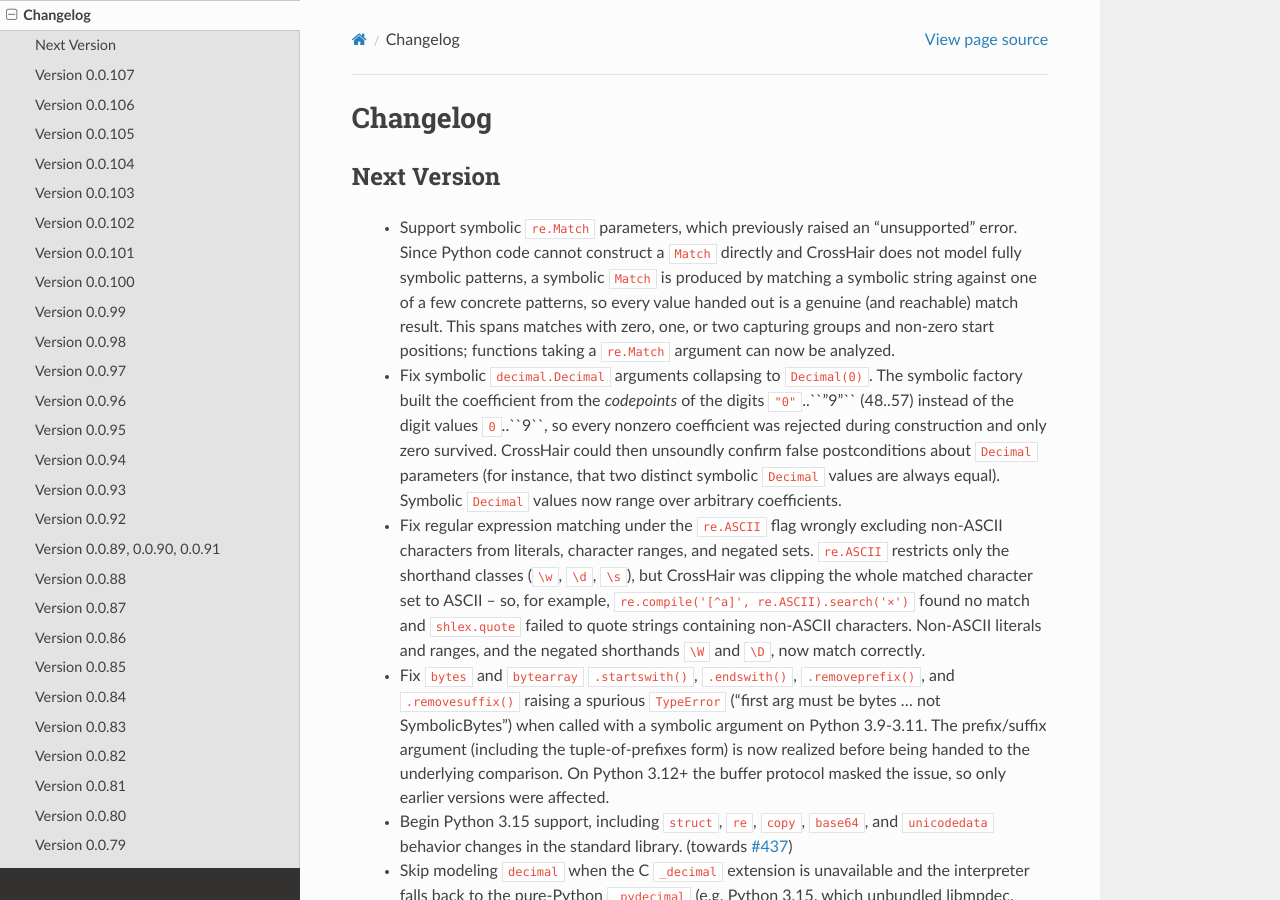
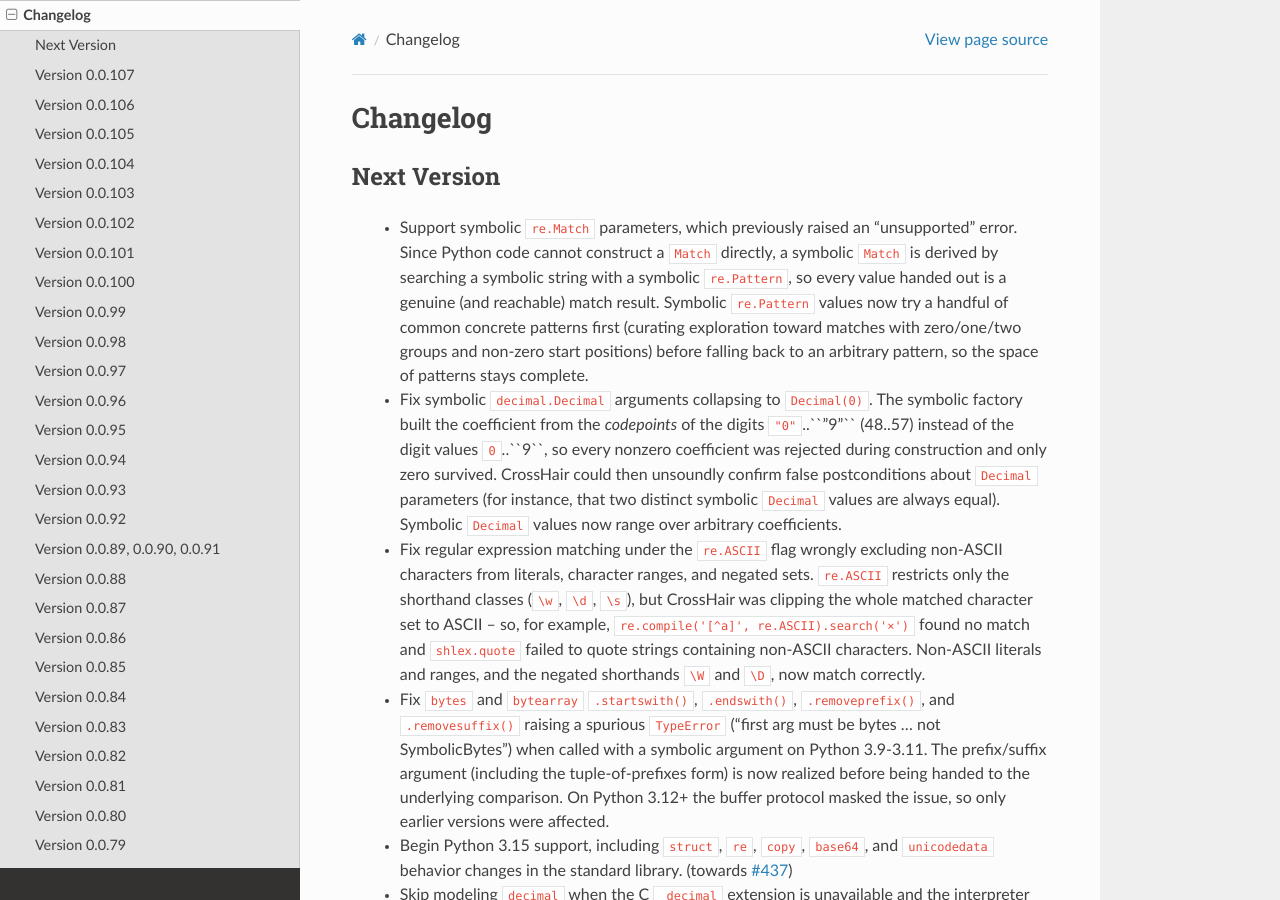
Before and after one commit to pschanely/CrossHair, a Sphinx documentation site: the page built from doc/source/changelog.rst, in a window 1280 px wide and 900 px high. Built offline with Sphinx 7.4.7 and the Read the Docs theme 3.1.0, drawn with Linux system fonts in a browser that asks for light colours; the version number is read from the project's files by our own code.

Commit message:
Derive re.Match from a symbolic re.Pattern; restore pattern completeness
Move re.Pattern registration into relib.py alongside re.Match, and make
the symbolic pattern factory try a few common concrete patterns first
(curating the path tree) before falling back to an arbitrary realized
pattern. _make_match now searches with a symbolic re.Pattern, so its
match space is complete rather than restricted to the static set -- which
would have risked unsoundly confirming false universals, like pinning
Decimal to zero once did. The static-set completeness gap is closed for
both re.Pattern and re.Match consumers at once.

Co-Authored-By: Claude Opus 4.8 (1M context) <noreply@anthropic.com>

```diff
--- a/doc/source/changelog.rst
+++ b/doc/source/changelog.rst
@@ -7,12 +7,13 @@ Next Version
 ---------------
 
  * Support symbolic ``re.Match`` parameters, which previously raised an
-   "unsupported" error. Since Python code cannot construct a ``Match`` directly
-   and CrossHair does not model fully symbolic patterns, a symbolic ``Match`` is
-   produced by matching a symbolic string against one of a few concrete patterns,
-   so every value handed out is a genuine (and reachable) match result. This
-   spans matches with zero, one, or two capturing groups and non-zero start
-   positions; functions taking a ``re.Match`` argument can now be analyzed.
+   "unsupported" error. Since Python code cannot construct a ``Match`` directly,
+   a symbolic ``Match`` is derived by searching a symbolic string with a symbolic
+   ``re.Pattern``, so every value handed out is a genuine (and reachable) match
+   result. Symbolic ``re.Pattern`` values now try a handful of common concrete
+   patterns first (curating exploration toward matches with zero/one/two groups
+   and non-zero start positions) before falling back to an arbitrary pattern, so
+   the space of patterns stays complete.
  * Fix symbolic ``decimal.Decimal`` arguments collapsing to ``Decimal(0)``. The
    symbolic factory built the coefficient from the *codepoints* of the digits
    ``"0"``..``"9"`` (48..57) instead of the digit values ``0``..``9``, so every
```
Also changed, not shown: 2 other files.
